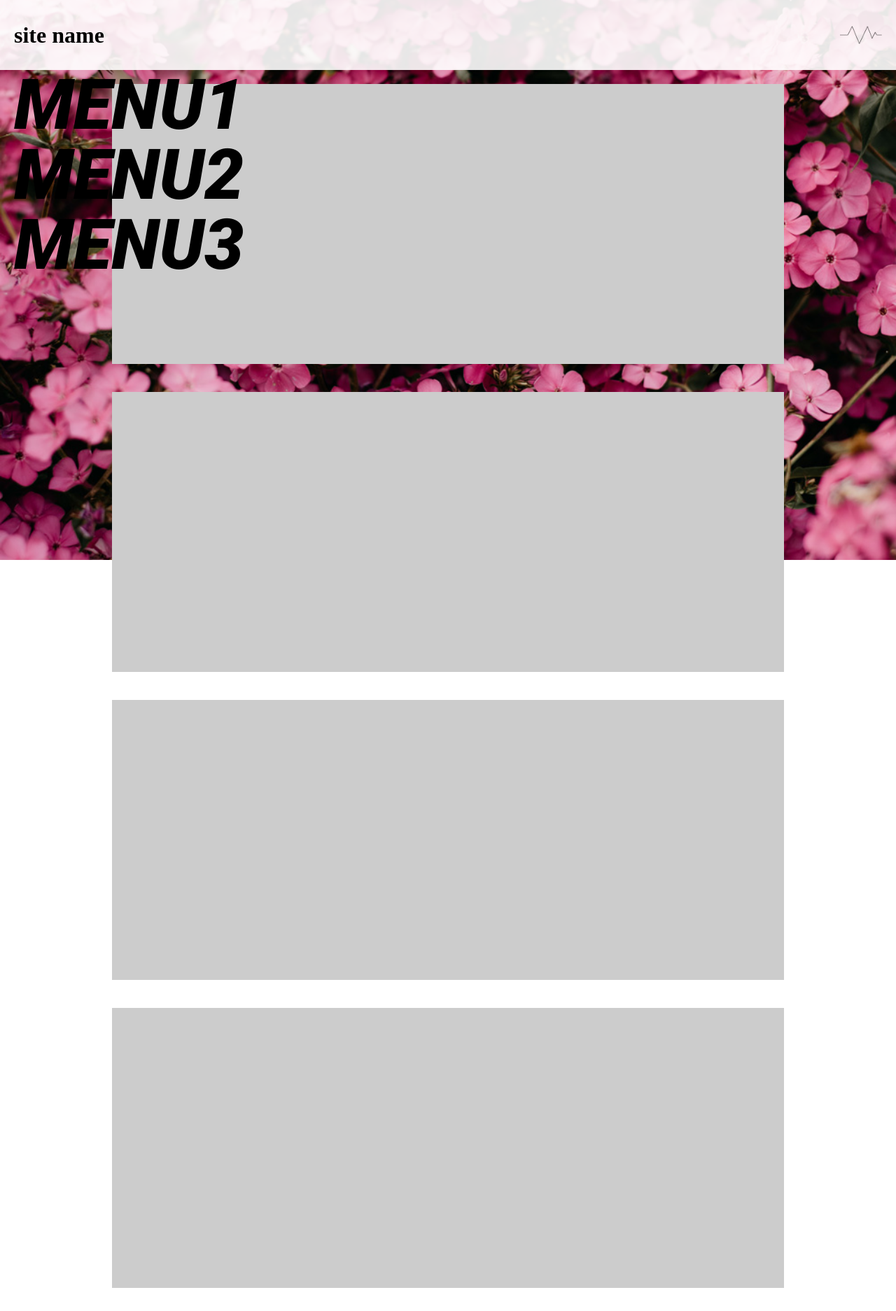
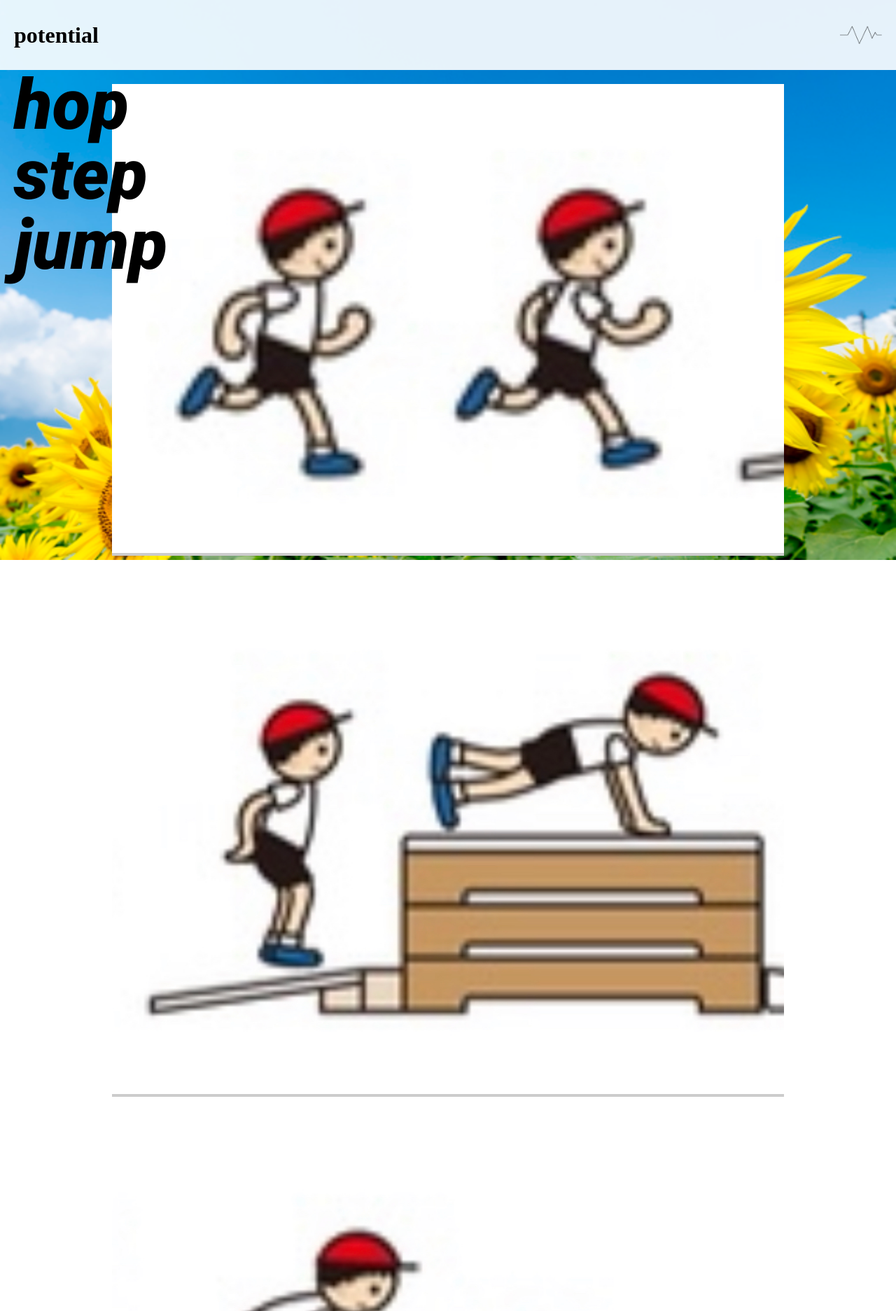
Before and after one commit to KUAD-XtechDesign/js_page-kua-oowada, a plain HTML site: page sample02.html in a window 1280 px wide. Shown: the top 1873 px of the page at 70% size. Drawn offline with nearby package versions, Linux system fonts and the light colour scheme; some packages are replaced by stand-ins of ours.

Commit message:
Update sample02.html

```diff
--- a/sample02.html
+++ b/sample02.html
@@ -17,33 +17,27 @@
     <div class="wrapper">
 
       <header>
-        <h1>site name</h1>
+        <h1>potential</h1>
         <div id="wave"></div>
         <div id="line"></div>
       </header>
 
       <div id="back">
-        <div id="backimg01" class="backimg"><img src="./images/back01.jpg" alt=""></div>
-        <div id="backimg02" class="backimg"><img src="./images/back02.jpg" alt=""></div>
-        <div id="backimg03" class="backimg"><img src="./images/back03.jpg" alt=""></div>
+        <div id="backimg01" class="backimg"><img src="./images/40234FF5-0745-4893-8E57-41AEA208B81D.jpeg" alt=""></div>
+        <div id="backimg02" class="backimg"><img src="./images/31C22345-8FA8-488A-92D5-61FF5062EA34.jpeg" alt=""></div>
+        <div id="backimg03" class="backimg"><img src="./images/775E1EE4-C1BE-4DCF-9FDE-52A934FFCDF7.jpeg" alt=""></div>
       </div>
 
       <ul id="menu">
-        <li id="btn01">MENU1</li>
-        <li id="btn02">MENU2</li>
-        <li id="btn03">MENU3</li>
+        <li id="btn01">hop</li>
+        <li id="btn02">step</li>
+        <li id="btn03">jump</li>
       </ul>
 
       <div id="content">
-        <div class="set"></div>
-        <div class="set"></div>
-        <div class="set"></div>
-        <div class="set"></div>
-        <div class="set"></div>
-        <div class="set"></div>
-        <div class="set"></div>
-        <div class="set"></div>
-        <div class="set"></div>
+        <div class="set"><img src="./images/A3764759-FFD3-4883-BE48-D56230FC1C35.jpeg" alt=""></div>
+        <div class="set"><img src="./images/8BB494A3-DCE3-4134-A065-79BC5FFBDC19.jpeg" alt=""></div>
+        <div class="set"><img src="./images/C7C41C69-7FE5-4534-BB9E-ECD351D33669.jpeg" alt=""></div>
       </div>
 
 
```
